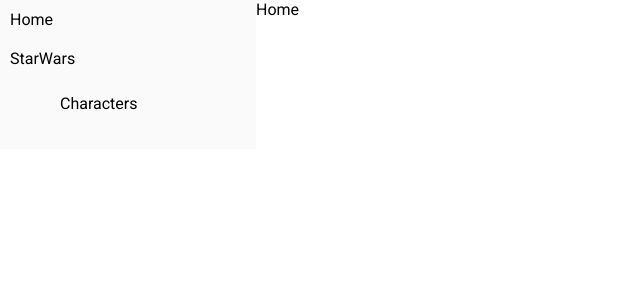
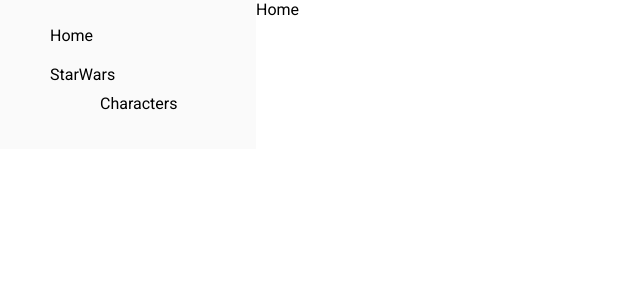
Before and after one commit to josecatalani/palqee-sfe-test, a Next.js app in the folder src/: page / in a window 1280 px wide. Shown: the top 300 px of the page, without its empty margins (0-640 px from the left). Built offline with nearby package versions, Linux system fonts and the light colour scheme.

Commit message:
f: added ul tag on menu items

```diff
--- a/src/ui/common/Sidebar.js
+++ b/src/ui/common/Sidebar.js
@@ -36,21 +36,22 @@
 
   return (
     <aside className={styles.sidebar}>
+      <ul>
         {menuList.map((menuItem) => {
           const { children } = menuItem;
-        if (children) {
           return (
             <MenuItem {...menuItem}>
+              {children ? (
                 <ul>
                   {children.map((childrenItem) => (
                     <MenuItem {...childrenItem} />
                   ))}
                 </ul>
+              ) : null}
             </MenuItem>
           );
-        }
-        return <MenuItem {...menuItem} />;
         })}
+      </ul>
     </aside>
   );
 };
```
Lines whose indentation alone changed are shown as unchanged.
